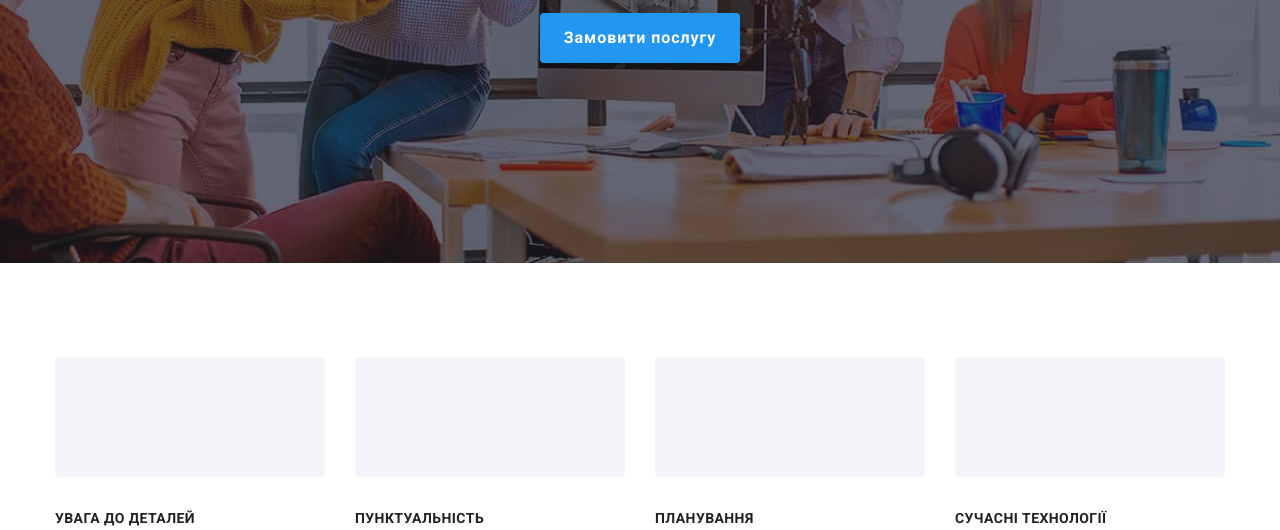
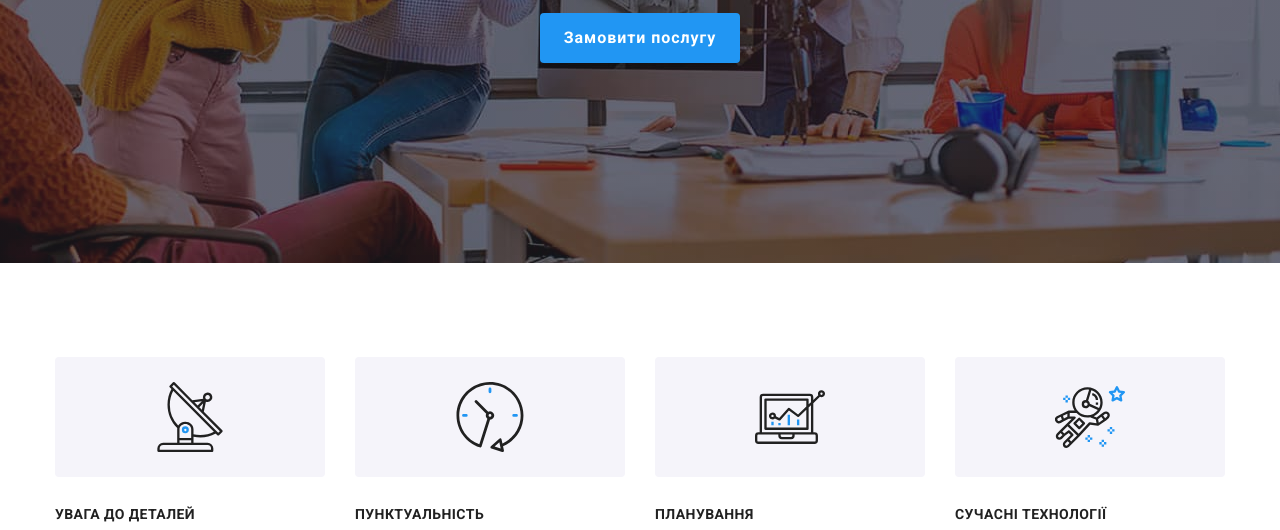
Before and after one commit to VeronikaVS90/goit-markup-hw-04, a plain HTML site: page index.html in a window 1280 px wide. Shown: the part 418-948 px from the top of the page. Drawn offline with nearby package versions, Linux system fonts and the light colour scheme.

Commit message:
оформила іконки в Перевагах

```diff
--- a/css/styles.css
+++ b/css/styles.css
@@ -271,14 +271,20 @@ img {
   letter-spacing: 0.03em;
 }
 
-.features-item::before {
-  display: inline-block;
+.features-icon {
+  width: 70px;
+  height: 70px;
+}
+
+.thumb {
+  display: flex;
   width: 270px;
-  content: '';
   height: 120px;
   margin-bottom: 30px;
   background-color: var(--secondary-bg-color);
   border-radius: 4px;
+  justify-content: center;
+  align-items: center;
 }
 
 /* Activity */
--- a/index.html
+++ b/index.html
@@ -63,24 +63,36 @@
 
         <ul class="features container">
           <li class="features-item">
+            <div class="thumb">
+              <svg class="features-icon"><use href="./images/icons.svg#icon-antenna"></use></svg>
+            </div>
             <h3 class="features-title">УВАГА ДО ДЕТАЛЕЙ</h3>
             <p class="features-text">
               Ідейні міркування, і навіть початок повсякденної роботи з формування позиції.
             </p>
           </li>
           <li class="features-item">
+            <div class="thumb">
+              <svg class="features-icon"><use href="./images/icons.svg#icon-clock"></use></svg>
+            </div>
             <h3 class="features-title">ПУНКТУАЛЬНІСТЬ</h3>
             <p class="features-text">
               Завдання організації, особливо рамки і місце навчання кадрів тягне у себе.
             </p>
           </li>
           <li class="features-item">
+            <div class="thumb">
+              <svg class="features-icon"><use href="./images/icons.svg#icon-diagram"></use></svg>
+            </div>
             <h3 class="features-title">ПЛАНУВАННЯ</h3>
             <p class="features-text">
               Так само консультація з широким активом значною мірою зумовлює.
             </p>
           </li>
           <li class="features-item">
+            <div class="thumb">
+              <svg class="features-icon"><use href="./images/icons.svg#icon-astronaut"></use></svg>
+            </div>
             <h3 class="features-title">СУЧАСНІ ТЕХНОЛОГІЇ</h3>
             <p class="features-text">
               Значимість цих проблем настільки очевидна, що реалізація планових завдань.
```
